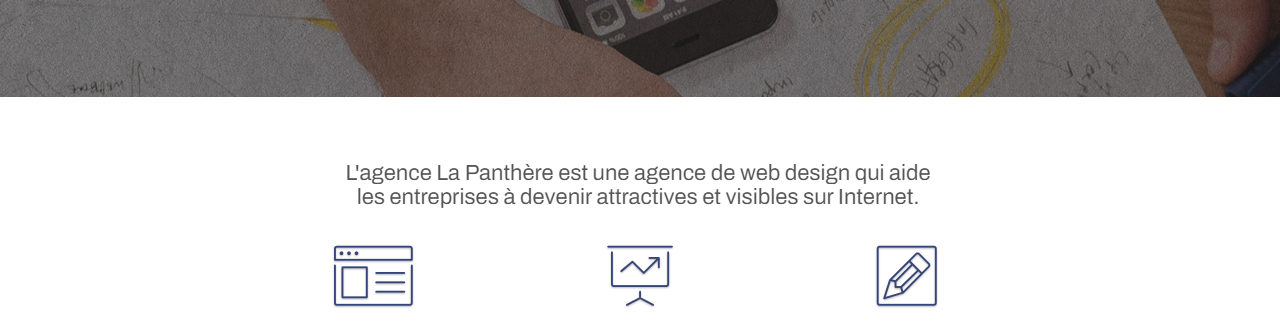
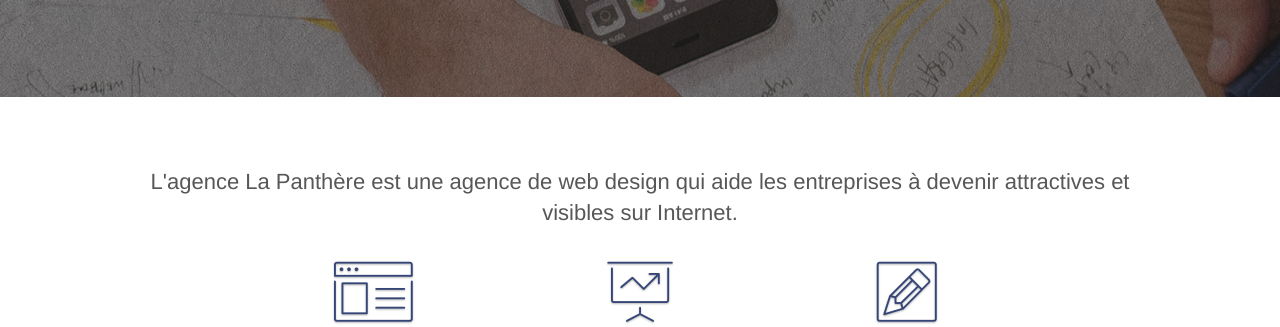
Before and after one commit to cynlaine/p4_laine_cyndie, a plain HTML site: page index.html in a window 1280 px wide. Shown: the part 438-765 px from the top of the page. Drawn offline with Linux system fonts and the light colour scheme.

Commit message:
modif image par h2

```diff
--- a/index.html
+++ b/index.html
@@ -85,7 +85,7 @@
 	<div class="container bloc-md">
 		<div class="row">
 			<div class="col-sm-12 text-center">
-				<img alt="agence web, agence web paris, web design paris, stratégie web" src="img/title.png" />
+				<h2>L'agence La Panthère est une agence de web design qui aide les entreprises à devenir attractives et visibles sur Internet.</h2>
 			</div>
 		</div>
 		<div class="row voffset-lg med-width-whitespace">
```
